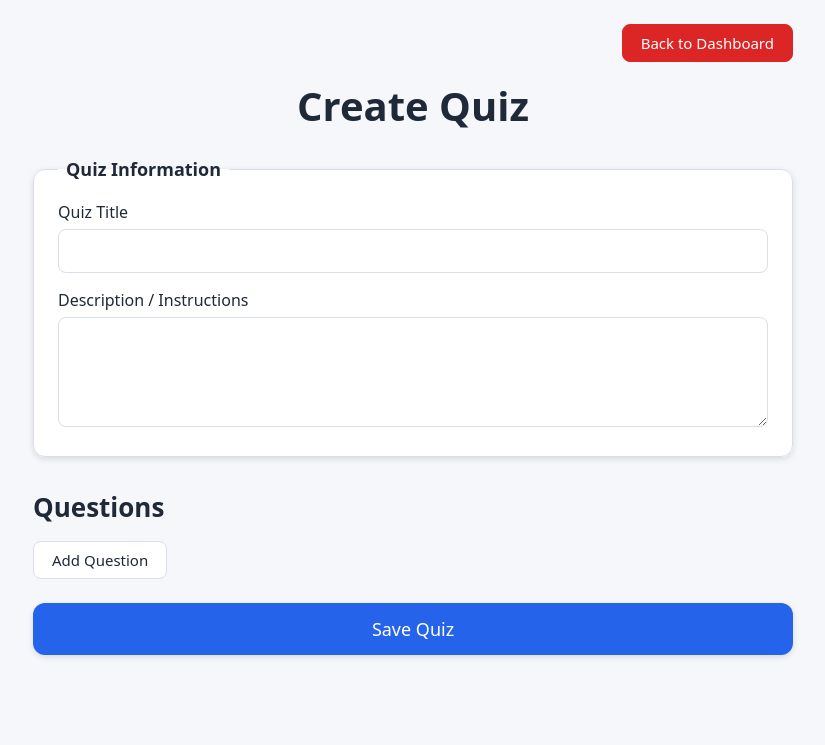
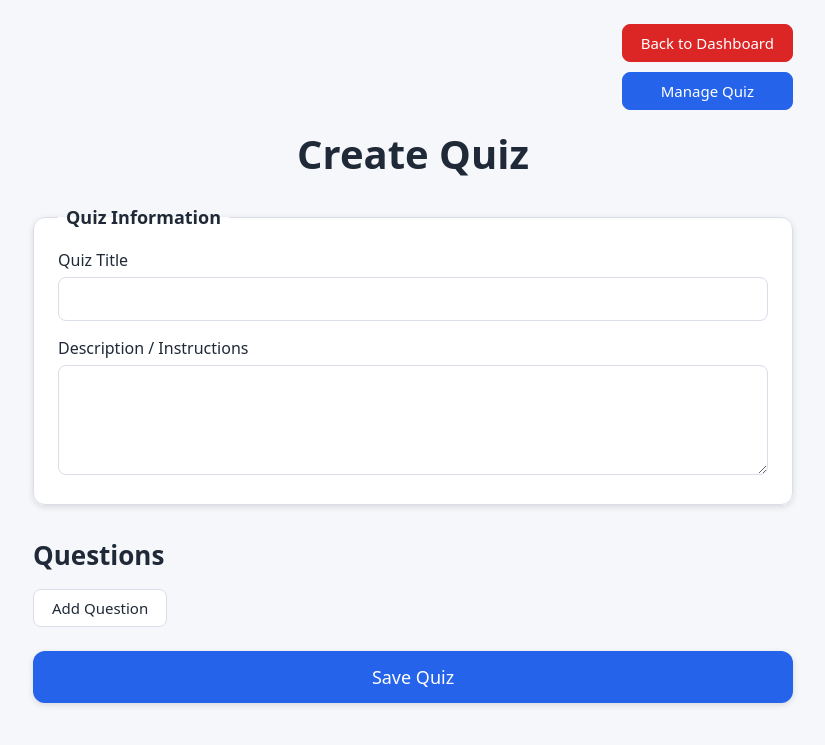
Before and after one commit to lostVeins27/quiz-maker-local-host, a Flask app: page /create-quiz in a window 1280 px wide. Shown: the top 745 px of the page, without its empty margins (227-1052 px from the left). Run offline with Flask 3, Linux system fonts and the light colour scheme; a user stored in the database is signed in.

Commit message:
add manage quiz button underneath the go to dashboard button of create-quiz page.

```diff
--- a/static/create-quiz.css
+++ b/static/create-quiz.css
@@ -30,11 +30,13 @@
   margin: 0 auto;
 }
 
-/*back to dashboard button at the top (pushed to the right)*/
+/*back to dashboard and manage quiz buttons at the top (one above the other, pushed to the right)*/
 #dashboard-nav {
   display: flex;
-  justify-content: flex-end;
-  margin-bottom: 16px;
+  flex-direction: column;
+  gap: 10px;
+  width: fit-content;
+  margin: 0 0 16px auto;
 }
 
 #page-title {
@@ -134,9 +136,10 @@
   display: none;
 }
 
-/*add question and back to dashboard buttons (same style as the logout button on the dashboards)*/
+/*add question, back to dashboard and manage quiz buttons (same style as the logout button on the dashboards)*/
 #add-question-btn,
-#dashboard-btn {
+#dashboard-btn,
+#manage-quiz-btn {
   padding: 8px 18px;
   font-family: inherit;
   font-size: 15px;
@@ -148,9 +151,10 @@
   transition: background 0.2s, border-color 0.2s;
 }
 
-/*when hovering your mouse on one of these two buttons*/
+/*when hovering your mouse on one of these buttons*/
 #add-question-btn:hover,
-#dashboard-btn:hover {
+#dashboard-btn:hover,
+#manage-quiz-btn:hover {
   background: #eff6ff;
   border-color: #93c5fd;
 }
@@ -165,6 +169,18 @@
 #dashboard-btn:hover {
   background: #b91c1c;
   border-color: #b91c1c;
+}
+
+/*manage quiz button is blue (same blue as the save quiz button)*/
+#manage-quiz-btn {
+  color: #fff;
+  background: var(--primary);
+  border-color: var(--primary);
+}
+
+#manage-quiz-btn:hover {
+  background: var(--primary-dark);
+  border-color: var(--primary-dark);
 }
 
 /*question text field*/
--- a/static/create-quiz.js
+++ b/static/create-quiz.js
@@ -6,6 +6,9 @@ const QUIZ_API_ENDPOINT = "/create-quiz";
 
 // The page the Back to Dashboard button goes to (the backend shows the professor dashboard to professors).
 const DASHBOARD_URL = "/dashboard";
+
+// The page the Manage Quiz button goes to (change it if your manage quiz route is different).
+const MANAGE_QUIZ_URL = "/manage-quiz";
 
 // The four choice letters, used to build the A-D fields.
 const CHOICE_LABELS = ["A", "B", "C", "D"];
@@ -31,6 +34,7 @@ const saveQuizBtn = document.getElementById("save-quiz-btn");
 const apiStatusNotice = document.getElementById("api-status-notice");
 const formMessage = document.getElementById("form-message");
 const dashboardBtn = document.getElementById("dashboard-btn");
+const manageQuizBtn = document.getElementById("manage-quiz-btn");
 const saveConfirmDialog = document.getElementById("save-confirm-dialog");
 const saveConfirmYesBtn = document.getElementById("save-confirm-yes-btn");
 const saveConfirmNoBtn = document.getElementById("save-confirm-no-btn");
@@ -481,7 +485,12 @@ saveConfirmDialog.addEventListener("close", () => {
 
 // Back to Dashboard button.
 dashboardBtn.addEventListener("click", () => {
-  window.location.href = "/dashboard";
+  window.location.href = DASHBOARD_URL;
+});
+
+// Manage Quiz button.
+manageQuizBtn.addEventListener("click", () => {
+  window.location.href = MANAGE_QUIZ_URL;
 });
 
 // When the page loads, show the "not connected" notice only if no address is set.
--- a/templates/create-quiz.html
+++ b/templates/create-quiz.html
@@ -10,9 +10,10 @@
 
   <body id="page-body">
     <main id="main-create-quiz-page">
-      <!--button to go back to the professor dashboard-->
+      <!--buttons at the top right: back to the professor dashboard, and manage quiz below it-->
       <nav id="dashboard-nav">
         <button type="button" id="dashboard-btn">Back to Dashboard</button>
+        <button type="button" id="manage-quiz-btn">Manage Quiz</button>
       </nav>
 
       <h1 id="page-title">Create Quiz</h1>
```
Also changed, not shown: quizdb.db.
